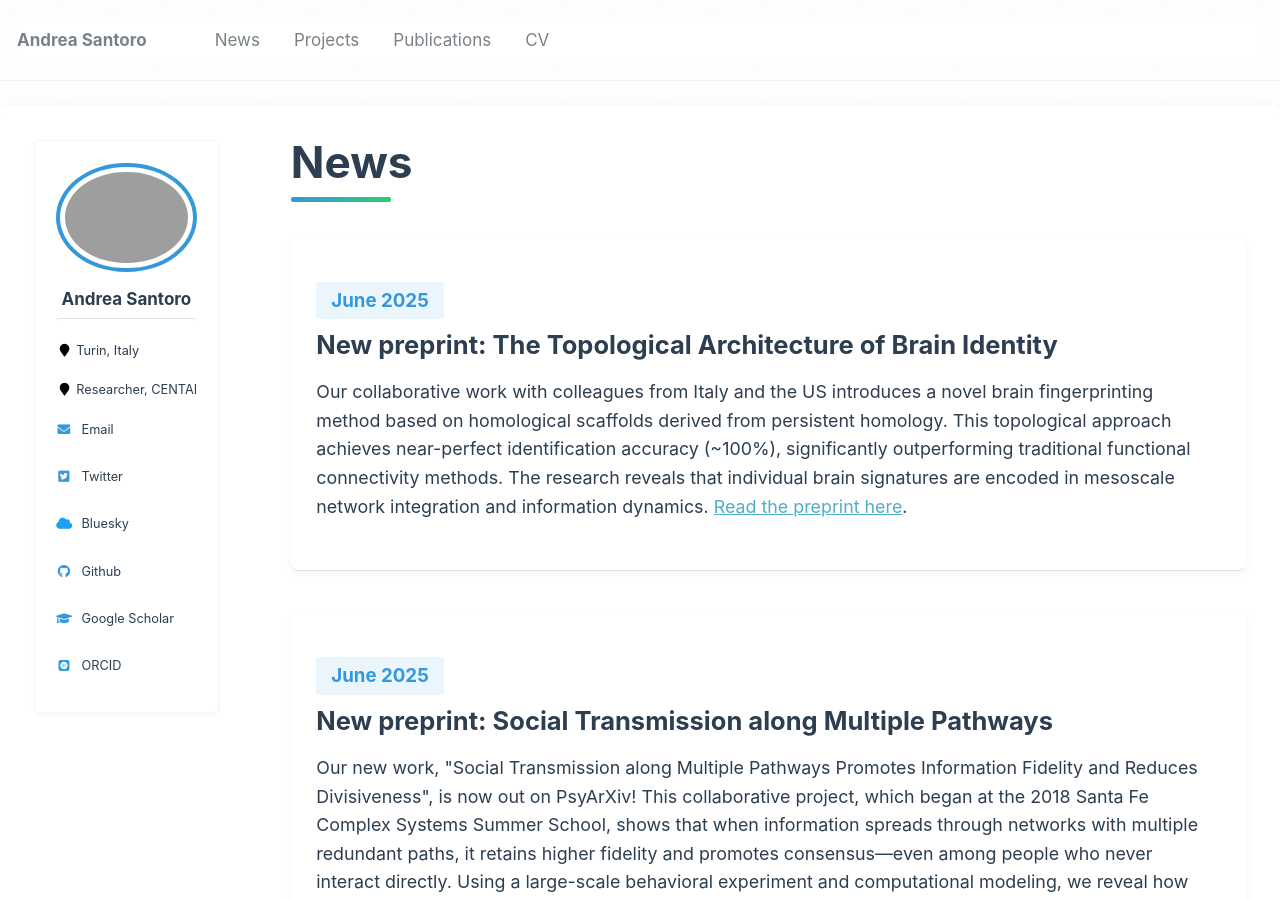
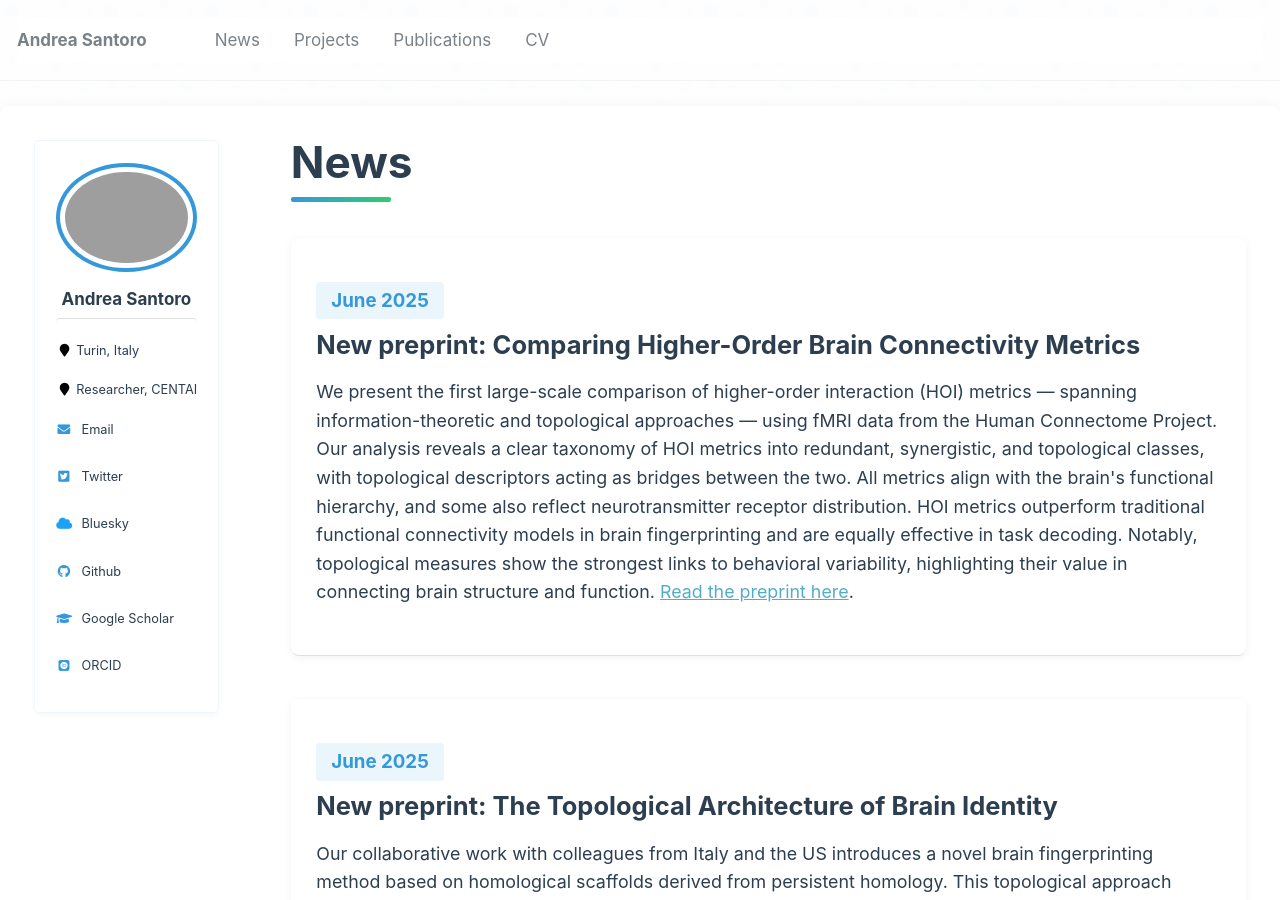
Before and after one commit to andresantoro/andresantoro.github.io, a Jekyll site: the page built from _pages/news.md, in a window 1280 px wide and 900 px high. Built offline with Jekyll 4.4.1, drawn with Linux system fonts in a browser that asks for light colours; some web fonts are replaced.

Commit message:
add latest paper

```diff
--- a/_pages/news.md
+++ b/_pages/news.md
@@ -6,6 +6,12 @@ author_profile: true
 ---
 
 {% include base_path %}
+
+<div class="news-item">
+  <p class="date">June 2025</p>
+  <h3>New preprint: Comparing Higher-Order Brain Connectivity Metrics</h3>
+  <p>We present the first large-scale comparison of higher-order interaction (HOI) metrics — spanning information-theoretic and topological approaches — using fMRI data from the Human Connectome Project. Our analysis reveals a clear taxonomy of HOI metrics into redundant, synergistic, and topological classes, with topological descriptors acting as bridges between the two. All metrics align with the brain's functional hierarchy, and some also reflect neurotransmitter receptor distribution. HOI metrics outperform traditional functional connectivity models in brain fingerprinting and are equally effective in task decoding. Notably, topological measures show the strongest links to behavioral variability, highlighting their value in connecting brain structure and function. <a href="https://www.biorxiv.org/content/10.1101/2025.06.24.661306v1" target="_blank">Read the preprint here</a>.</p>
+</div>
 
 <div class="news-item">
   <p class="date">June 2025</p>
```
Also changed, not shown: _data/publications.yml (+10 -0 lines).
